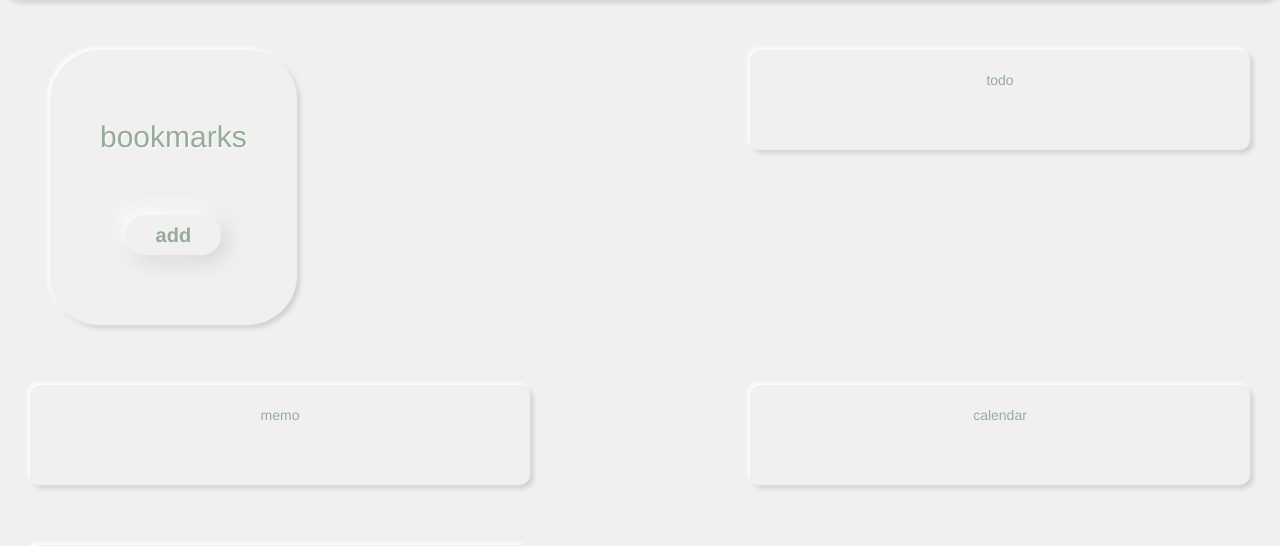
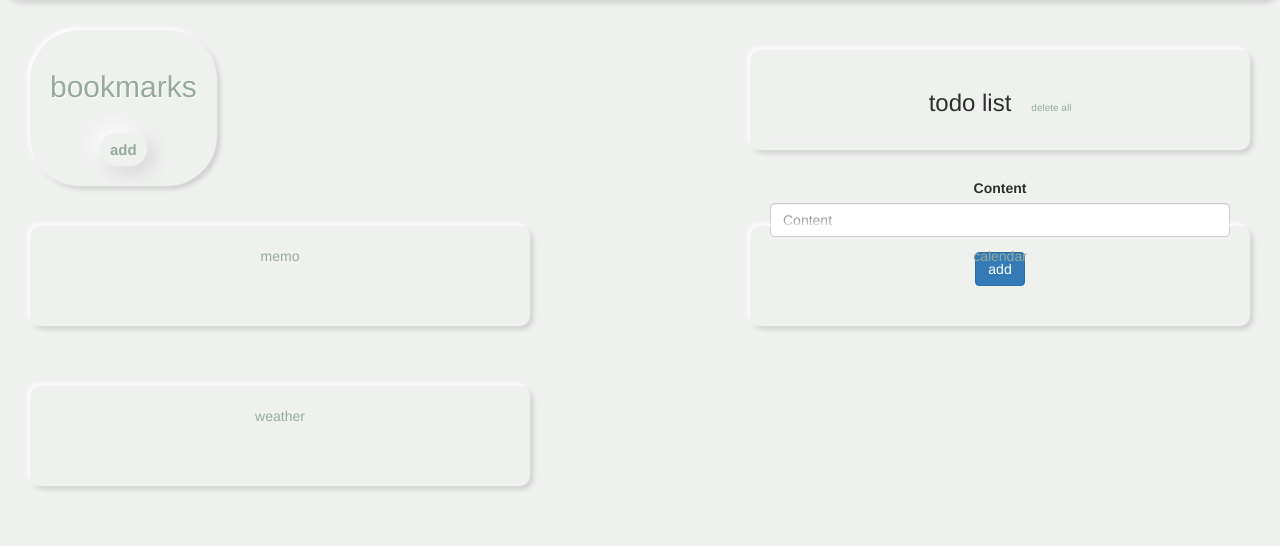
Before and after one commit to isdiscodead/BaaN, a Django app: page / in a window 1280 px wide. Shown: the part 83-629 px from the top of the page. Run offline with Django 3.2, Linux system fonts and the light colour scheme; the visitor is signed in with stand-in values (Sample User, id 1); data that the repository does not hold is empty; parts of the project's set-up code (start-up, migrations or seed data) failed here and were passed over; some libraries are stand-ins or nearby versions; some web fonts are replaced.

Commit message:
edit css on bookmark app...

```diff
--- a/accountapp/templates/accountapp/index.html
+++ b/accountapp/templates/accountapp/index.html
@@ -1,27 +1,10 @@
 {% include 'base.html' %}
-<script src="https://code.jquery.com/jquery-3.3.1.min.js"></script>
-<script>
-    function load_bookmark() {
-        $.ajax({
-            type: 'GET',
-            url: '/bookmarks/list/',
+<script src='/static/main_ajax_scripts.js'></script>
 
-            // 통신 성공
-            success: function(result){
-                $('#bookmark').html(result);
-                // document.getElementById("bookmark").innerHTML(result);
-            },
-
-            // 통신 실패
-            error: function(result) {
-                alert("error!");
-            }
-        });
-    }
-</script>
 <script type="text/javascript">
     $(document).ready(function() {
         load_bookmark();
+        load_todo();
     });
 </script>
 
@@ -49,14 +32,12 @@
             </div>
     </header>
 
-{#밑 내용#}
     <div class="main" >
         <div >
             <div class="link_flex_box">
                 <div class="" id="bookmark">
-                    <a href="{% url 'bookmarkapp:list' %}">bookmark</a>
                 </div>
-                <div class="link_box">
+                <div class="link_box" id="todo">
                     <a href="{% url 'todoapp:list' %}">todo</a>
                 </div>
                 <div class="link_box">
--- a/bookmarkapp/templates/bookmarkapp/list.html
+++ b/bookmarkapp/templates/bookmarkapp/list.html
@@ -5,10 +5,9 @@
 
     <div class="bookmark_form_div">
         <h2 class="form_title">bookmarks</h2>
-        <hr>
 
         {% for bookmark in bookmark_list %}
-        <div class="link_box bookmark_box">
+        <div class="bookmark_box">
             <div class="button_div">
                 <img src="{{ bookmark.favicon_url }}">
                 <a href="{{ bookmark.url }}">{{ bookmark.title | truncatechars:20 }}</a>
@@ -58,9 +57,7 @@
         </div>
         {% endfor %}
 
-        <hr>
-
-        <button type="button" class="button_submit" data-target="#bookmark_add" data-toggle="modal">add</button>
+        <button type="button" class="button_add" data-target="#bookmark_add" data-toggle="modal">add</button>
     </div>
 
     {% include 'snippets/bookmark_create.html' %}
--- a/static/base.css
+++ b/static/base.css
@@ -163,6 +163,7 @@
     font-size: 3rem;
     color: #96ab9c;
     text-shadow: 1px 1px 1px white;
+    margin-bottom: 2rem;
 }
 
 .account_form_input {
@@ -204,16 +205,19 @@
 
 /* bookmarkapp */
 .bookmark_box {
-    margin: 2rem auto;
-    width: 100%;
-    height: 5rem;
+    margin: 1.5rem auto;
+    padding: 1rem;
+    box-shadow:  inset 2px 2px 5px #cbcdcb, inset -5px -5px 10px white;
+    box-sizing: border-box;
+    border-radius: 1rem;
+    transition: all 0.2s ease-in-out;
 }
 
 .bookmark_form_div {
-    margin: 3rem;
+    margin: 1rem;
     text-align: center;
     color: #96ab9c;
-    padding: 5rem;
+    padding: 2rem;
     border-radius: 5rem;
     box-shadow: -2px -2px 5px white,
               3px 3px 5px #cbcdcb;
@@ -221,6 +225,7 @@
 
 .button_div img {
     width: 2rem;
+    height: 2rem;
     vertical-align: bottom;
     margin-right: 1rem;
 }
@@ -238,3 +243,16 @@
     padding-left: 0.2rem;
     padding-right: 0rem;
 }
+
+.button_add {
+    color: #96ab9c;
+    font-size: 1.5rem;
+    font-weight: bold;
+    box-shadow: -5px -5px 20px white,  5px 5px 20px #cbcdcb;
+    transition: all 0.2s ease-in-out;
+    cursor: pointer;
+    border-radius: 2rem;
+    font-weight: 600;
+    padding: 0.6rem 1rem;
+    margin-top: 1rem;
+}
--- /dev/null
+++ b/static/main_ajax_scripts.js
@@ -0,0 +1,39 @@
+document.write("<script src='https://code.jquery.com/jquery-3.3.1.min.js'></script>");
+
+// 북마크 앱
+function load_bookmark() {
+    $.ajax({
+        type: 'GET',
+        url: '/bookmarks/list/',
+
+        // 통신 성공
+        success: function(result){
+            $('#bookmark').html(result);
+            // document.getElementById("bookmark").innerHTML(result);
+        },
+
+        // 통신 실패
+        error: function(result) {
+            alert("error!");
+        }
+    });
+}
+
+// 투두앱
+function load_todo() {
+    $.ajax({
+        type: 'GET',
+        url: '/todos/list/',
+
+        // 통신 성공
+        success: function(result){
+            $('#todo').html(result);
+            // document.getElementById("bookmark").innerHTML(result);
+        },
+
+        // 통신 실패
+        error: function(result) {
+            alert("error!");
+        }
+    });
+}
```
